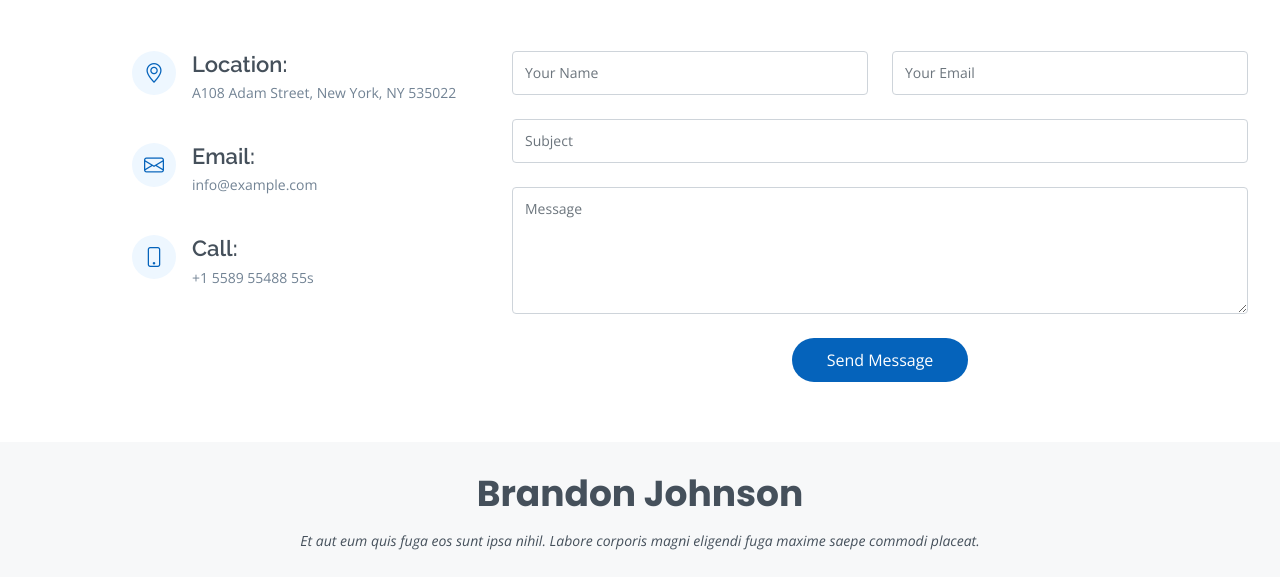
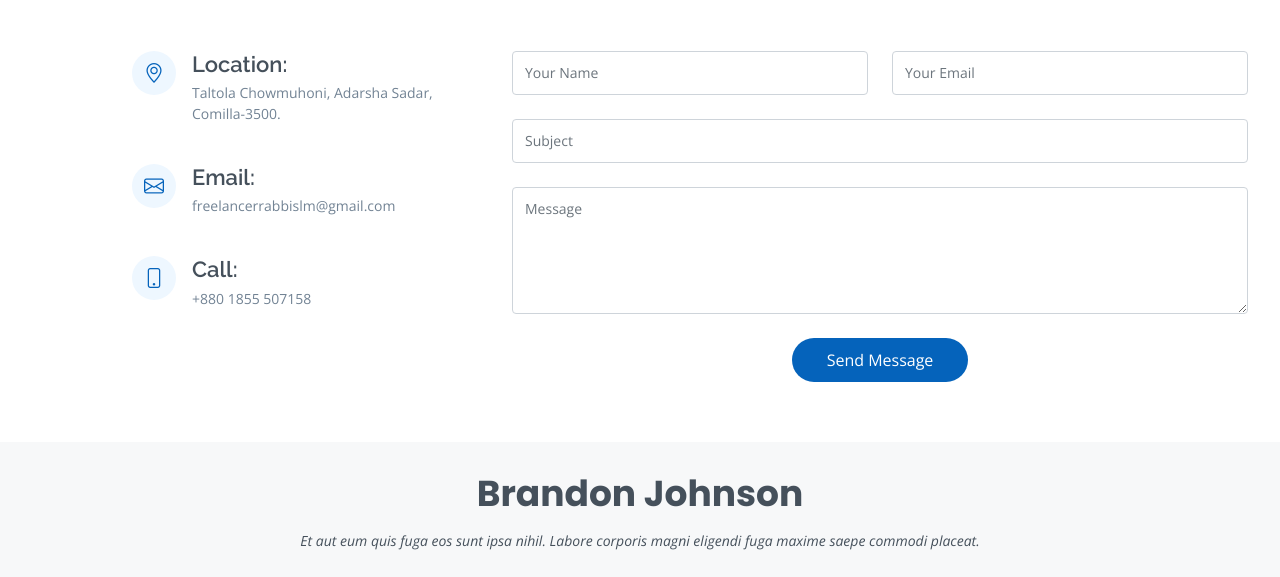
Before and after one commit to RabbiIslm/PORTOFOLIO2, a plain HTML site: page index.html in a window 1280 px wide. Shown: the part 6500-7077 px from the top of the page. Drawn offline with nearby package versions, Linux system fonts and the light colour scheme.

Commit message:
Address Update

```diff
--- a/index.html
+++ b/index.html
@@ -928,19 +928,19 @@
                 <div class="address">
                   <i class="bi bi-geo-alt"></i>
                   <h4>Location:</h4>
-                  <p>A108 Adam Street, New York, NY 535022</p>
+                  <p>Taltola Chowmuhoni, Adarsha Sadar, Comilla-3500.</p>
                 </div>
 
                 <div class="email">
                   <i class="bi bi-envelope"></i>
                   <h4>Email:</h4>
-                  <p>info@example.com</p>
+                  <p>freelancerrabbislm@gmail.com</p>
                 </div>
 
                 <div class="phone">
                   <i class="bi bi-phone"></i>
                   <h4>Call:</h4>
-                  <p>+1 5589 55488 55s</p>
+                  <p>+880 1855 507158</p>
                 </div>
               </div>
             </div>
```
